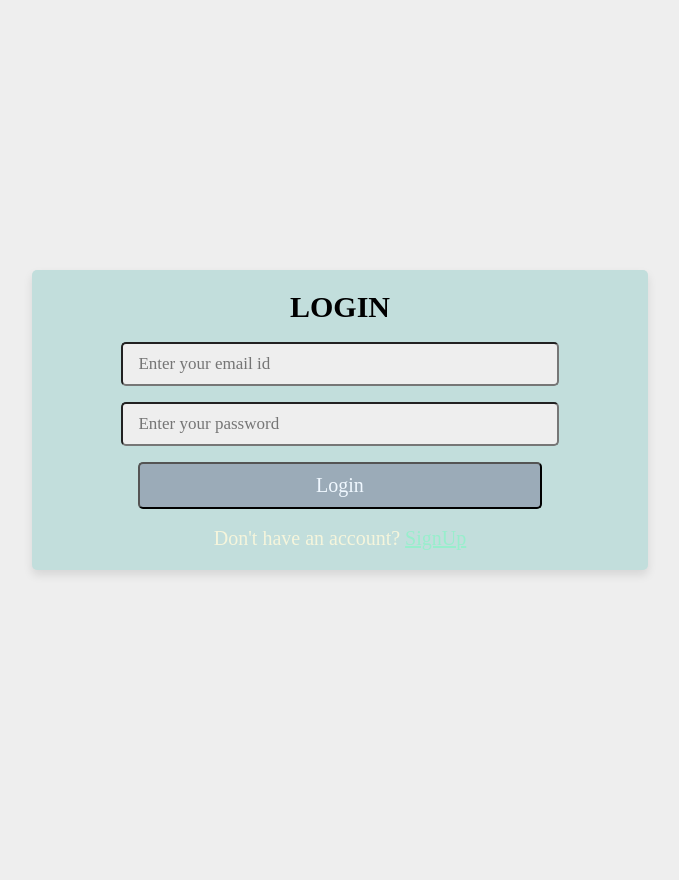
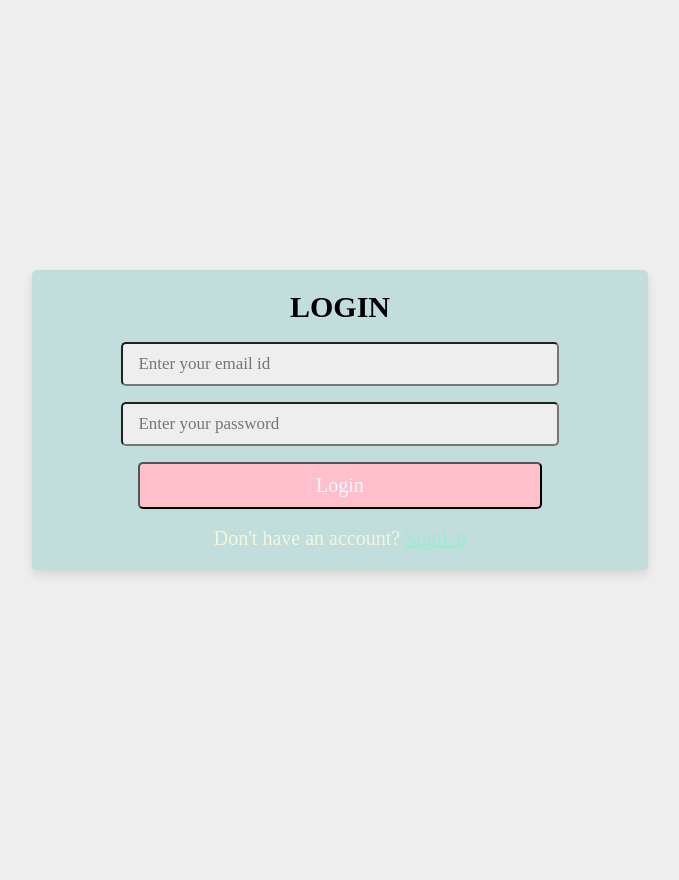
Before and after one commit to Kanchanrai07/Career-Match, a PHP site: page /login.php in a window 1280 px wide, with the pointer over the restyled element. Shown: the whole page, without its empty margins (300-979 px from the left). Run offline with PHP 8.4, Linux system fonts and the light colour scheme.

Commit message:
changes made in css file

```diff
--- a/css/style.css
+++ b/css/style.css
@@ -100,7 +100,7 @@ text-align: center;
     cursor: pointer;
 }
 .form-container form .form-btn:hover{
-    background: #9BABB8;
+    background: pink;
     color: aliceblue;
 }
 .form-container form p{
```
